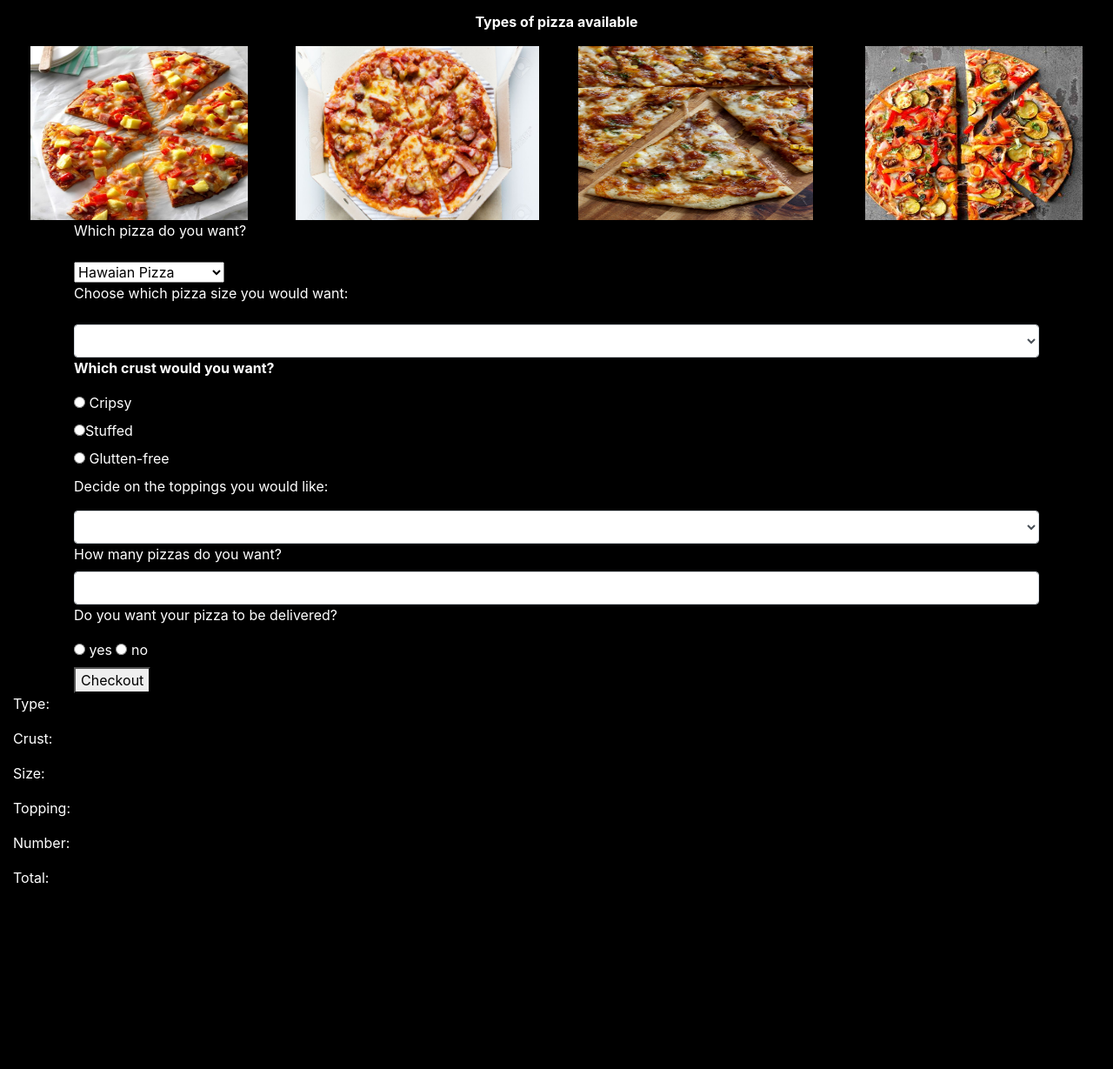
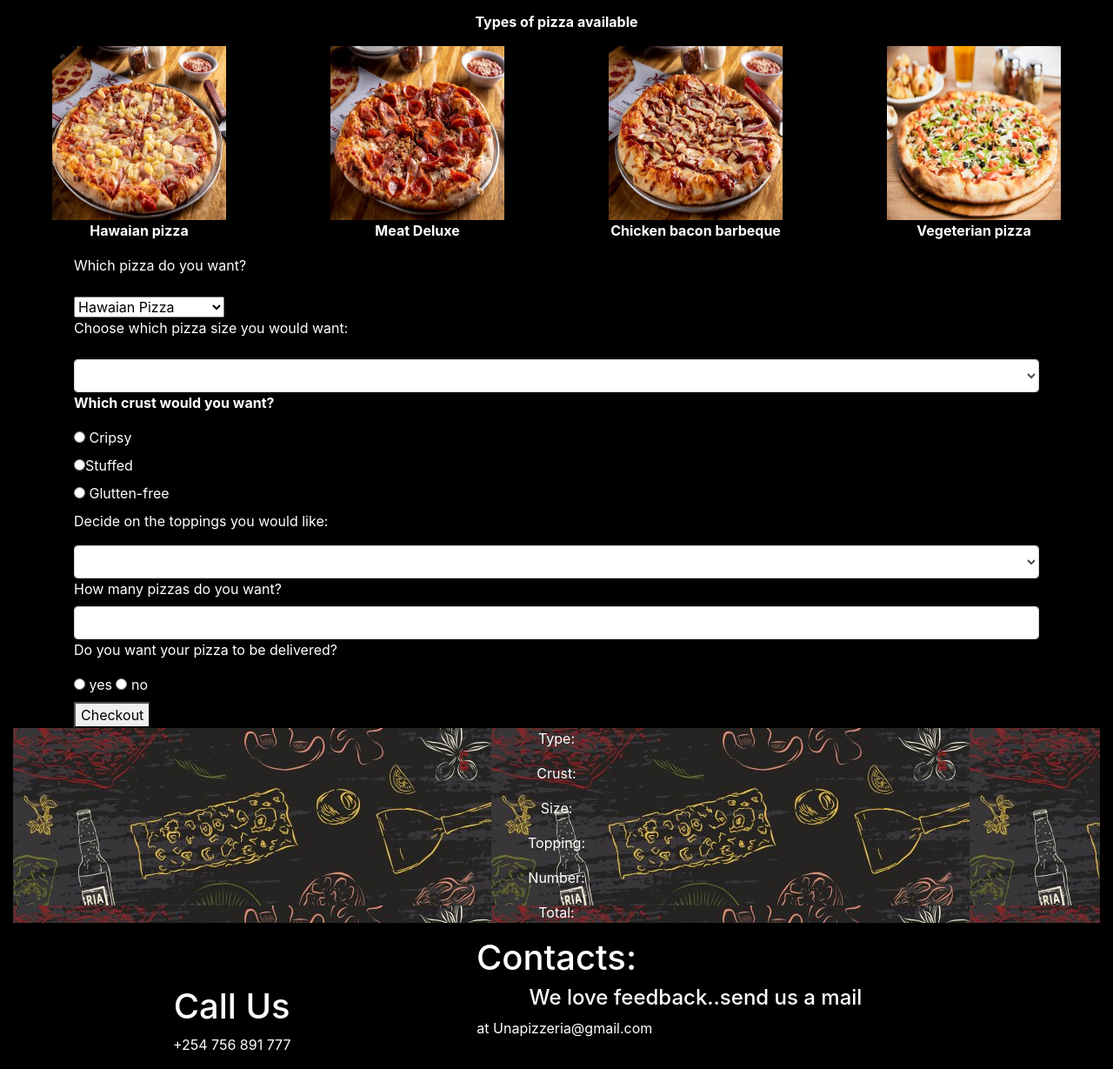
Before and after one commit to makenzie-ops/pizza-place, a plain HTML site: page index.html in a window 1280 px wide. Shown: the part 515-1744 px from the top of the page at 87% size. Before the commit the page ends 1552 px from the top, so only its background shows below. Drawn offline with Linux system fonts and the light colour scheme.

Commit message:
add contacts paragraph

```diff
--- a/css/styles.css
+++ b/css/styles.css
@@ -29,3 +29,9 @@ body{
 .available {
     text-align: center;
 }
+.results {
+    background-image: url(../background.jpg);
+    background-size: auto;
+    text-align: center;
+
+}
--- a/index.html
+++ b/index.html
@@ -47,20 +47,20 @@
         <p class="available"><b>Types of pizza available</b></p>
         <div class="row text-center">
             <div class="col-md-3 pizz1">
-                <img src="hawaian.jpg" height="200" width="250">
-                <p class="carousel-caption hawaianPizz"><b> Hawaian pizza</b></p>
+                <img src="wain.jpg" height="200" width="200">
+                <p ><b> Hawaian pizza</b></p>
             </div>
             <div class="col-md-3 pizz2">
-                <img src="meat.jpg" height="200" width="280">
-                <p class="carousel-caption Deluxe"><b>Meat Deluxe</b></p>
+                <img src="deluxe.jpg" height="200" width="200">
+                <p ><b>Meat Deluxe</b></p>
             </div>
             <div class="col-md-3 pizz3">
-                <img src="chicken.jpg" height="200" width="270">
-                <p class="carousel-caption bacon"><b>Chicken bacon barbeque </b></p>
+                <img src="bbq.jpg" height="200" width="200">
+                <p><b>Chicken bacon barbeque </b></p>
             </div>
             <div class="col-md-3 pizz4">
-                <img src="veg.jpg" height="200" width="250">
-                <p class="carousel-caption vegie"><b>Vegeterian pizza</b></p>
+                <img src="vgs.jpg" height="200" width="200">
+                <p ><b>Vegeterian pizza</b></p>
             </div>
         </div>
         <form >
@@ -135,8 +135,22 @@
         <p>Number: <span class="numberResult"></span></p>
         <p>Total: <span class="total"></span></p>
     </div>
+    <div id="contacts">
+        <div class="contact-overlay">
+            <h1 class="text-center contact text-white">Contacts:</h1>
+            <div class="row">
 
+                <div class="col-md-5">
+                    <h1 class="text-white text-center"> Call Us </h1>
+                    <p class="text-center">+254 756 891 777</p>
 
+                </div>
+                <div class="col-md-5">
+                    <h4 class="text-center get-pizza">We love feedback..send us a mail</h4>
+                    <p> at Unapizzeria@gmail.com</p>
+                </div>
+                <div class="col-md-1"></div>
+            </div>
 
 </body>
 
```
Also changed, not shown: background.jpg (added), bbq.jpg (added), bks.jpg (added), deluxe.jpg (added), vgs.jpg (added), wain.jpg (added).
